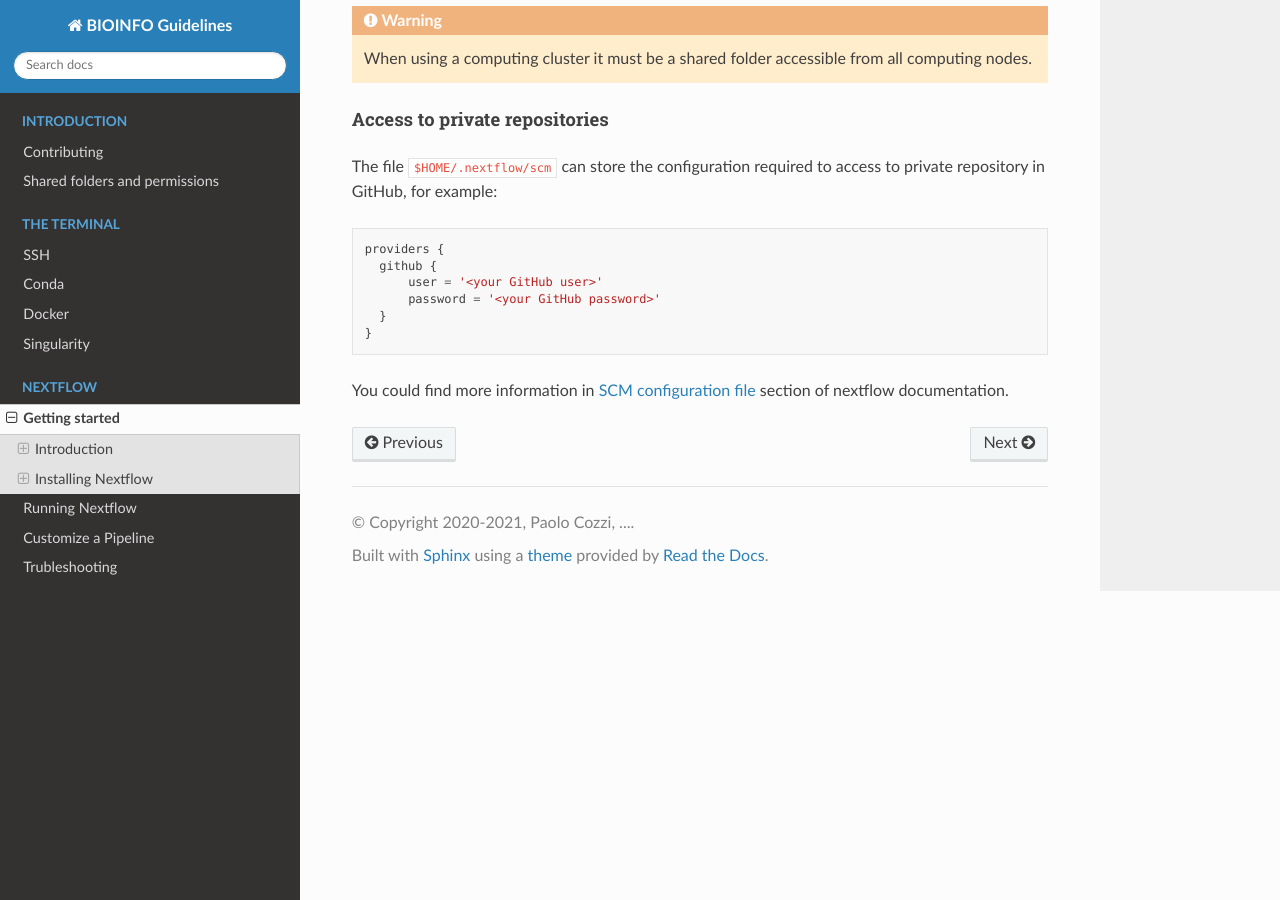
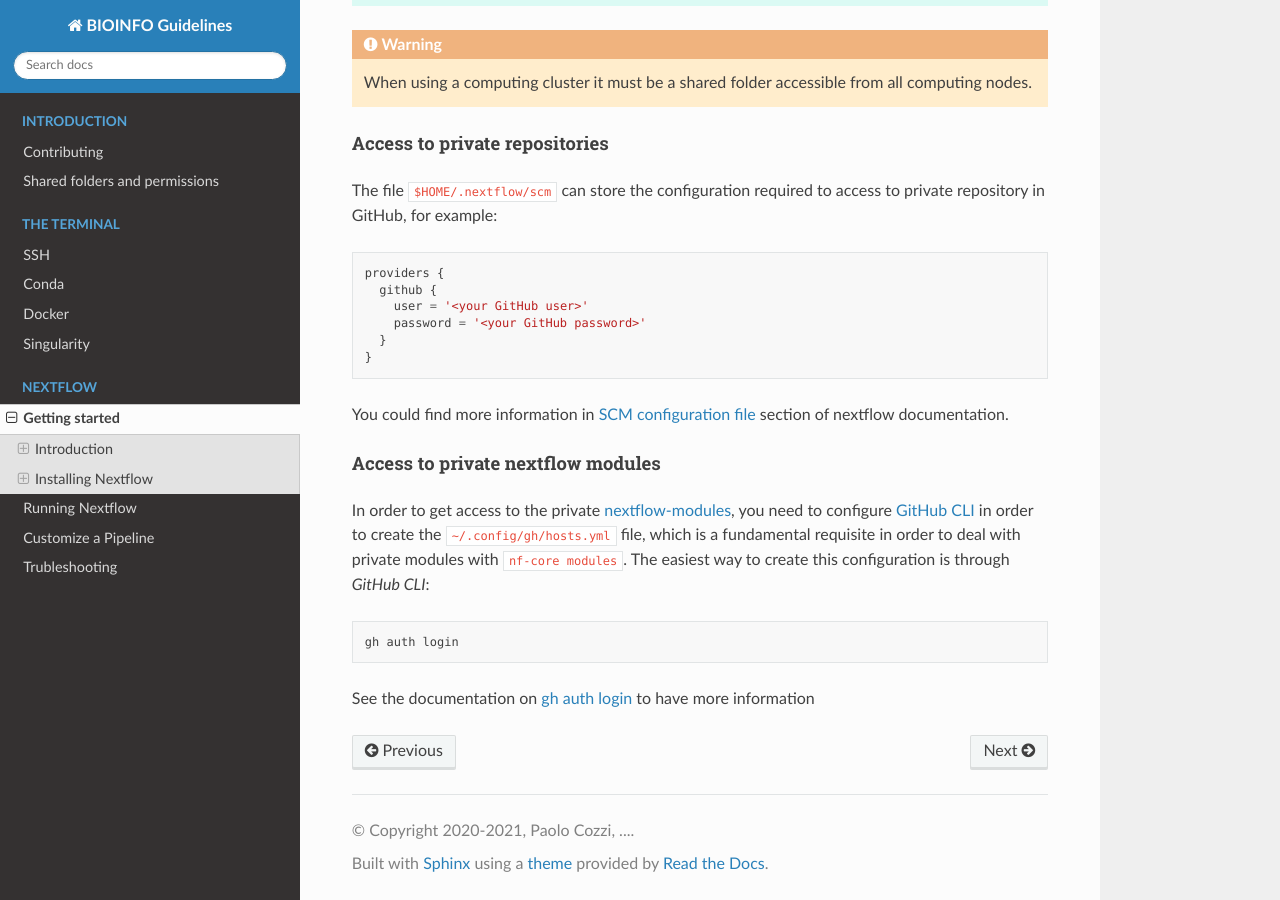
Before and after one commit to cnr-ibba/BIOINFO-guidelines, a Sphinx documentation site: the page built from docs/nextflow/getting-started.rst, in a window 1280 px wide and 900 px high, scrolled down 2792 px. Built offline with Sphinx 7.4.7 and the Read the Docs theme 2.0.0, drawn with Linux system fonts in a browser that asks for light colours; some of the changed text lies outside the part shown.

Commit message:
:pencil2: update CLI and add  configuration subsection
Fix a wrong nf-modules CLI and add a section for GitHub CLI configuration

```diff
--- a/docs/nextflow/customize.rst
+++ b/docs/nextflow/customize.rst
@@ -143,9 +143,9 @@ similar way to `nf-core/modules <https://github.com/nf-core/modules>`__, so it's
 possible to take a module from here and share it with the *nextflow* community (please see
 their `documentation <https://github.com/nf-core/modules#adding-a-new-module-file>`__).
 In order to get a list of available custom modules, specify custom modules repository
-using ``-r`` parameter, for example::
+using ``-g`` parameter (short option for ``--github-repository``), for example::
 
-  $ nf-core modules -r cnr-ibba/nf-modules list
+  $ nf-core modules -g cnr-ibba/nf-modules list remote
 
 .. important::
 
--- a/docs/nextflow/getting-started.rst
+++ b/docs/nextflow/getting-started.rst
@@ -136,11 +136,26 @@ private repository in GitHub, for example::
 
   providers {
     github {
-        user = '<your GitHub user>'
-        password = '<your GitHub password>'
+      user = '<your GitHub user>'
+      password = '<your GitHub password>'
     }
   }
 
 You could find more information in
 `SCM configuration file <https://www.nextflow.io/docs/latest/sharing.html?highlight=credentials#scm-configuration-file>`__
 section of nextflow documentation.
+
+Access to private nextflow modules
+""""""""""""""""""""""""""""""""""
+
+In order to get access to the private
+`nextflow-modules <https://github.com/cnr-ibba/nf-modules>`__, you need to
+configure `GitHub CLI <https://cli.github.com/>`__ in order to create the
+``~/.config/gh/hosts.yml`` file, which is a fundamental requisite in order to
+deal with private modules with ``nf-core modules``.
+The easiest way to create this configuration is through *GitHub CLI*::
+
+  gh auth login
+
+See the documentation on `gh auth login <https://cli.github.com/manual/gh_auth_login>`__
+to have more information
```
